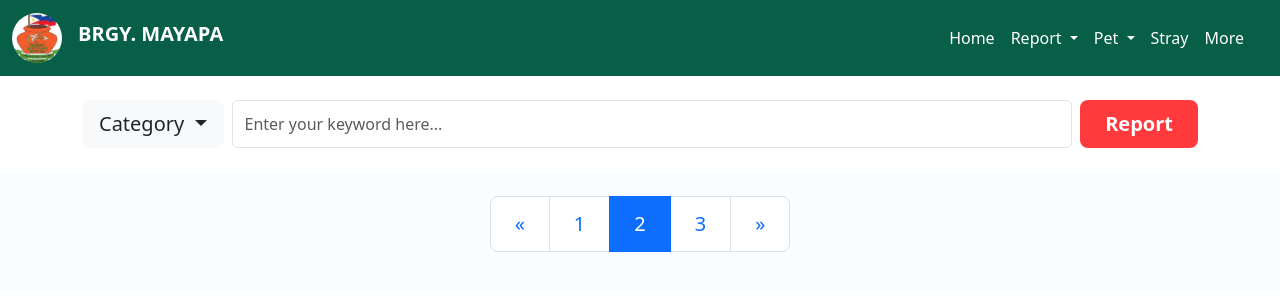
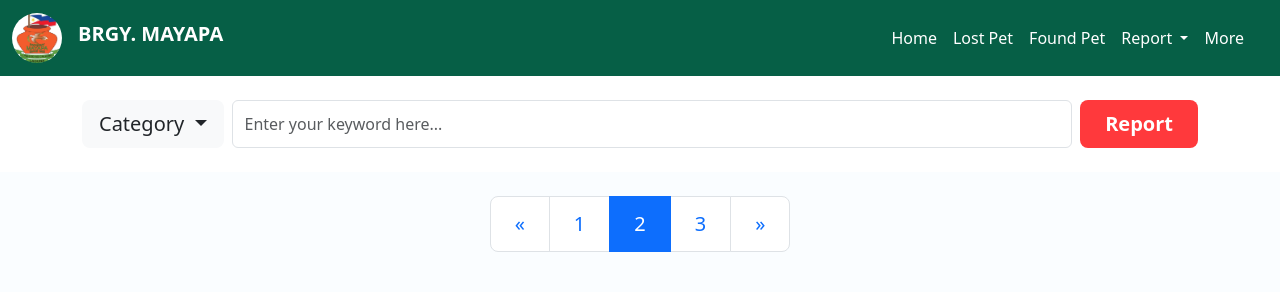
Before and after one commit to astridpx/beyond-collars, a PHP site: page /sample.php in a window 1280 px wide. Shown: the top 300 px of the page. Run offline with PHP 8.4, Linux system fonts and the light colour scheme; data that the repository does not hold is empty.

Commit message:
re-arrange navbar & fix errror in report page

```diff
--- a/includes/navbar.php
+++ b/includes/navbar.php
@@ -12,11 +12,18 @@
 
             <ul class="navbar-nav">
                 <li class="nav-item">
-                    <a class="nav-link" style="color: white;" href="/bc/user">Home</a>
+                    <a class="nav-link" style="color: white;" href="#">Home</a>
                 </li>
                 <!-- <li class="nav-item">
                     <a class="nav-link" style="color: white;" href="/bc/user/event.php">Event</a>
                 </li> -->
+
+                <li class="nav-item">
+                    <a class="nav-link" style="color: white;" href="/bc/user/lost.php">Lost Pet</a>
+                </li>
+                <li class="nav-item">
+                    <a class="nav-link" style="color: white;" href="/bc/user/stray.php">Found Pet</a>
+                </li>
                 <li class="nav-item dropdown">
                     <a class="nav-link dropdown-toggle" style="color: white;" href="#" id="navbarDropdownReport" role="button" data-bs-toggle="dropdown" aria-expanded="false">
                         Report
@@ -27,18 +34,6 @@
 
                     </ul>
                 </li>
-                <li class="nav-item dropdown">
-                    <a class="nav-link dropdown-toggle" style="color: white;" href="#" id="navbarDropdownPet" role="button" data-bs-toggle="dropdown" aria-expanded="false">
-                        Pet
-                    </a>
-                    <ul class="dropdown-menu" aria-labelledby="navbarDropdownPet">
-                        <li><a class="dropdown-item" href="/bc/user/found.php">Found Pet</a></li>
-                        <li><a class="dropdown-item" href="/bc/user/lost.php">Lost Pet</a></li>
-                    </ul>
-                </li>
-                <li class="nav-item">
-                    <a class="nav-link" style="color: white;" href="/bc/user/stray.php">Stray</a>
-                </li>
                 <li class="nav-item">
                     <a class="nav-link" style="color: white;" href="/bc/user/more.php">More</a>
                 </li>
```
